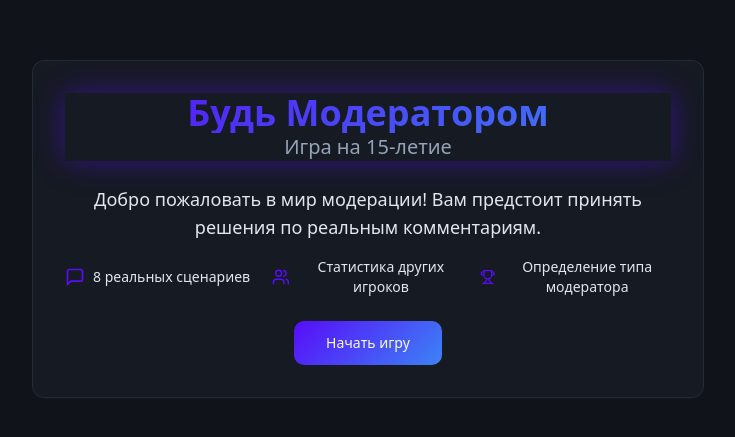
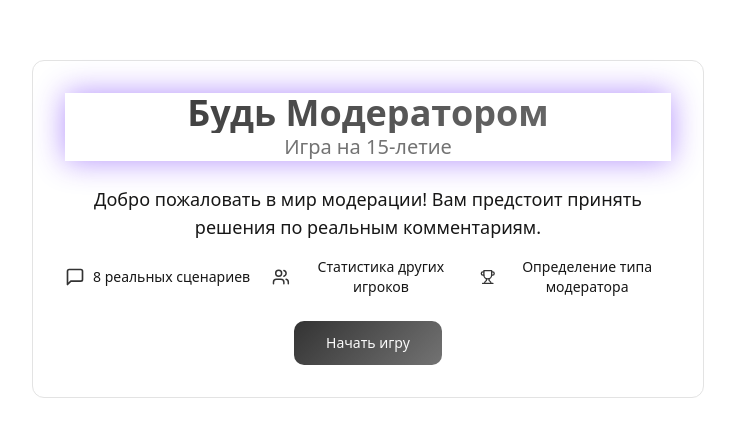
Before and after one commit to itengry/mod-karma-challenge, a React (Vite) app: page / in a window 1280 px wide. Shown: the part 171-608 px from the top of the page, without its empty margins (272-1007 px from the left). Built offline with nearby package versions, Linux system fonts and the light colour scheme.

Commit message:
Refactor: Update color palette
Update the color palette to include graphite, green, black, and white.

```diff
--- a/src/index.css
+++ b/src/index.css
@@ -6,43 +6,43 @@
 
 @layer base {
   :root {
-    /* Base theme - Dark social media inspired */
-    --background: 222 22% 8%;
-    --foreground: 213 31% 91%;
+    /* Base theme - Graphite, Green, Black & White */
+    --background: 0 0% 100%;
+    --foreground: 0 0% 9%;
 
-    --card: 222 22% 11%;
-    --card-foreground: 213 31% 91%;
+    --card: 0 0% 100%;
+    --card-foreground: 0 0% 9%;
 
-    --popover: 222 22% 11%;
-    --popover-foreground: 213 31% 91%;
+    --popover: 0 0% 100%;
+    --popover-foreground: 0 0% 9%;
 
-    /* Primary - Deep purple for authority */
-    --primary: 259 94% 51%;
-    --primary-foreground: 210 40% 98%;
+    /* Primary - Graphite */
+    --primary: 0 0% 20%;
+    --primary-foreground: 0 0% 98%;
 
-    /* Secondary - Muted dark */
-    --secondary: 222 22% 15%;
-    --secondary-foreground: 213 31% 91%;
+    /* Secondary - Light graphite */
+    --secondary: 0 0% 96%;
+    --secondary-foreground: 0 0% 9%;
 
-    --muted: 222 22% 15%;
-    --muted-foreground: 215 20% 65%;
+    --muted: 0 0% 96%;
+    --muted-foreground: 0 0% 45%;
 
-    --accent: 259 94% 51%;
-    --accent-foreground: 210 40% 98%;
+    --accent: 142 76% 36%;
+    --accent-foreground: 0 0% 98%;
 
     /* Action colors */
     --destructive: 0 84% 60%;
-    --destructive-foreground: 210 40% 98%;
+    --destructive-foreground: 0 0% 98%;
 
     --warning: 38 92% 50%;
-    --warning-foreground: 222 22% 8%;
+    --warning-foreground: 0 0% 9%;
 
     --success: 142 76% 36%;
-    --success-foreground: 210 40% 98%;
+    --success-foreground: 0 0% 98%;
 
-    --border: 222 22% 18%;
-    --input: 222 22% 15%;
-    --ring: 259 94% 51%;
+    --border: 0 0% 89%;
+    --input: 0 0% 96%;
+    --ring: 142 76% 36%;
 
     --radius: 0.75rem;
 
@@ -50,17 +50,17 @@
     --moderate-keep: 142 76% 36%;
     --moderate-delete: 0 84% 60%;
     --moderate-warn: 38 92% 50%;
-    --moderate-hide: 217 91% 60%;
-    --moderate-highlight: 259 94% 51%;
+    --moderate-hide: 0 0% 45%;
+    --moderate-highlight: 142 76% 36%;
 
     /* Gradients */
-    --gradient-primary: linear-gradient(135deg, hsl(259 94% 51%), hsl(217 91% 60%));
+    --gradient-primary: linear-gradient(135deg, hsl(0 0% 20%), hsl(0 0% 45%));
     --gradient-danger: linear-gradient(135deg, hsl(0 84% 60%), hsl(14 91% 54%));
     --gradient-success: linear-gradient(135deg, hsl(142 76% 36%), hsl(120 76% 45%));
 
     /* Shadows and effects */
-    --shadow-glow: 0 0 30px hsl(259 94% 51% / 0.3);
-    --shadow-card: 0 10px 30px -5px hsl(222 22% 4% / 0.5);
+    --shadow-glow: 0 0 30px hsl(142 76% 36% / 0.3);
+    --shadow-card: 0 10px 30px -5px hsl(0 0% 9% / 0.1);
 
     /* Animations */
     --transition-smooth: all 0.3s cubic-bezier(0.4, 0, 0.2, 1);
```
